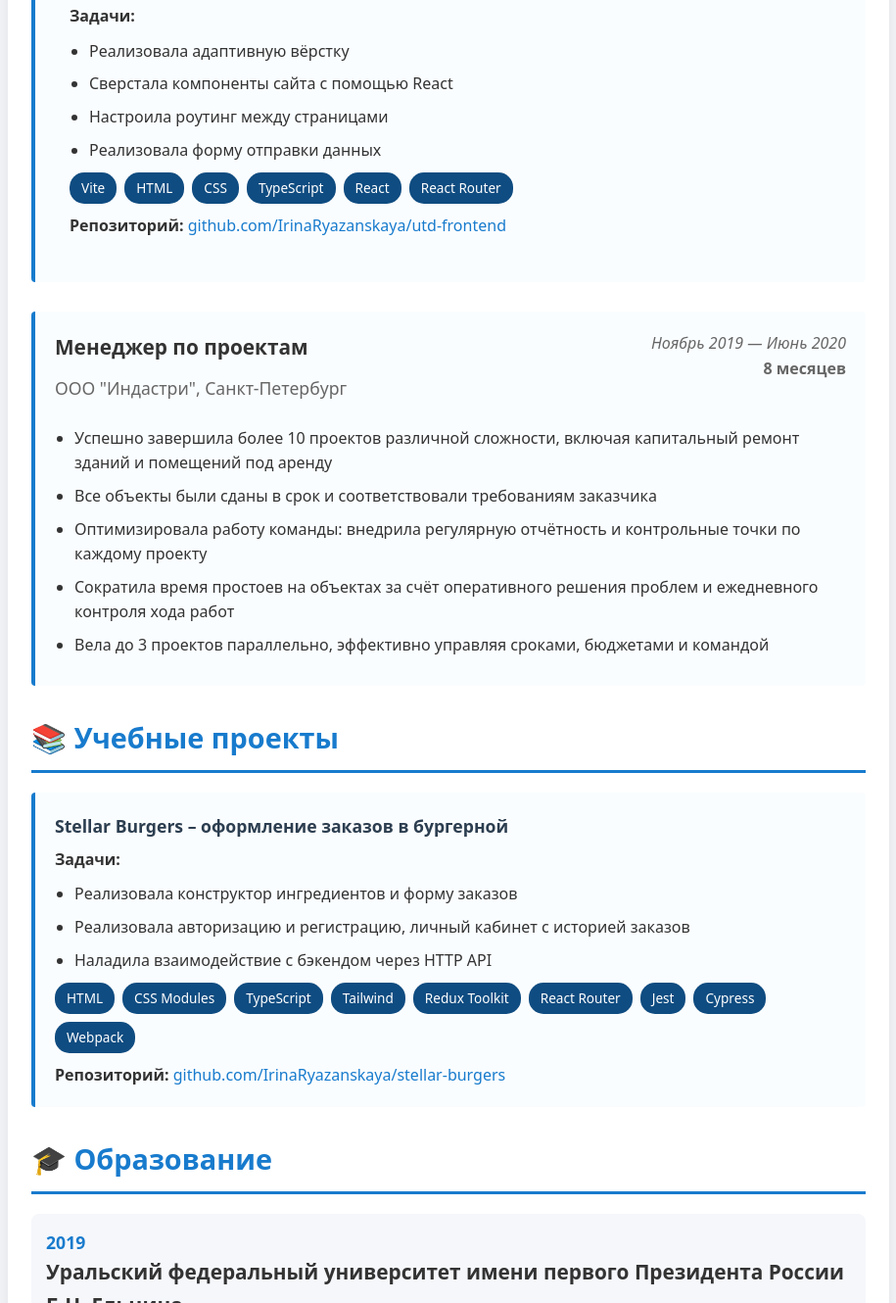
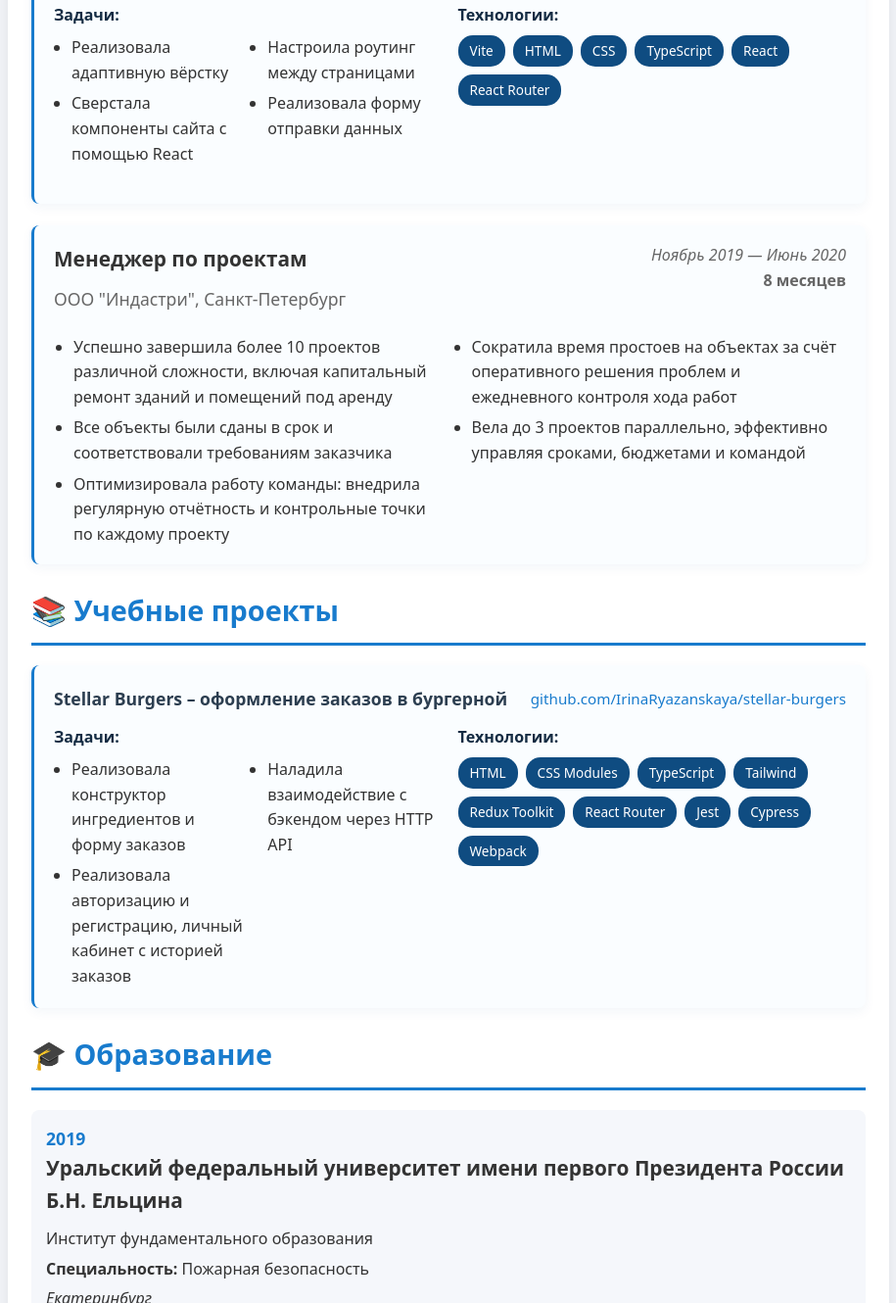
Before and after one commit to IrinaRyazanskaya/resume, a website: page index.html in a window 1280 px wide. Shown: the part 2423-3753 px from the top of the page at 98% size, without its empty margins (182-1097 px from the left). Drawn offline with Linux system fonts and the light colour scheme.

Commit message:
Сделала проекты более компактными

```diff
--- a/index.html
+++ b/index.html
@@ -177,8 +177,19 @@
               </div>
             </div>
 
-            <div class="project">
+            <div class="project project_compact">
+              <div class="project__header">
                 <h4 class="project__title">Лендинг для диджитал-агентства "Blancy"</h4>
+                <a
+                  href="https://github.com/IrinaRyazanskaya/blancy-frontend"
+                  target="_blank"
+                  class="project__repo-link"
+                >
+                  github.com/IrinaRyazanskaya/blancy-frontend
+                </a>
+              </div>
+              <div class="project__grid">
+                <div class="project__tasks">
                   <p class="project__tasks-label">Задачи:</p>
                   <ul class="project__list">
                     <li class="project__list-item">
@@ -186,22 +197,17 @@
                     </li>
                     <li class="project__list-item">Сверстала компоненты сайта с помощью React</li>
                   </ul>
+                </div>
+                <div class="project__stack">
+                  <p class="project__stack-label">Технологии:</p>
                   <div class="tech-stack">
                     <span class="tech-stack__item">HTML</span>
                     <span class="tech-stack__item">CSS Modules</span>
                     <span class="tech-stack__item">React</span>
                     <span class="tech-stack__item">Next.js</span>
                   </div>
-              <p class="project__repo-block">
-                <span class="project__repo-label">Репозиторий:</span>
-                <a
-                  href="https://github.com/IrinaRyazanskaya/blancy-frontend"
-                  target="_blank"
-                  class="link"
-                >
-                  github.com/IrinaRyazanskaya/blancy-frontend
-                </a>
-              </p>
+                </div>
+              </div>
             </div>
           </article>
 
@@ -217,8 +223,19 @@
               </div>
             </div>
 
-            <div class="project">
+            <div class="project project_compact">
+              <div class="project__header">
                 <h4 class="project__title">Сайт для компании "УралТехДеталь"</h4>
+                <a
+                  href="https://github.com/IrinaRyazanskaya/utd-frontend"
+                  target="_blank"
+                  class="project__repo-link"
+                >
+                  github.com/IrinaRyazanskaya/utd-frontend
+                </a>
+              </div>
+              <div class="project__grid">
+                <div class="project__tasks">
                   <p class="project__tasks-label">Задачи:</p>
                   <ul class="project__list">
                     <li class="project__list-item">Реализовала адаптивную вёрстку</li>
@@ -226,6 +243,9 @@
                     <li class="project__list-item">Настроила роутинг между страницами</li>
                     <li class="project__list-item">Реализовала форму отправки данных</li>
                   </ul>
+                </div>
+                <div class="project__stack">
+                  <p class="project__stack-label">Технологии:</p>
                   <div class="tech-stack">
                     <span class="tech-stack__item">Vite</span>
                     <span class="tech-stack__item">HTML</span>
@@ -234,16 +254,8 @@
                     <span class="tech-stack__item">React</span>
                     <span class="tech-stack__item">React Router</span>
                   </div>
-              <p class="project__repo-block">
-                <span class="project__repo-label">Репозиторий:</span>
-                <a
-                  href="https://github.com/IrinaRyazanskaya/utd-frontend"
-                  target="_blank"
-                  class="link"
-                >
-                  github.com/IrinaRyazanskaya/utd-frontend
-                </a>
-              </p>
+                </div>
+              </div>
             </div>
           </article>
 
@@ -284,8 +296,19 @@
         <section class="section">
           <h2 class="section__title">📚 Учебные проекты</h2>
 
-          <div class="project project_standalone">
+          <div class="project project_standalone project_compact">
+            <div class="project__header">
               <h4 class="project__title">Stellar Burgers – оформление заказов в бургерной</h4>
+              <a
+                href="https://github.com/IrinaRyazanskaya/stellar-burgers"
+                target="_blank"
+                class="project__repo-link"
+              >
+                github.com/IrinaRyazanskaya/stellar-burgers
+              </a>
+            </div>
+            <div class="project__grid">
+              <div class="project__tasks">
                 <p class="project__tasks-label">Задачи:</p>
                 <ul class="project__list">
                   <li class="project__list-item">
@@ -296,6 +319,9 @@
                   </li>
                   <li class="project__list-item">Наладила взаимодействие с бэкендом через HTTP API</li>
                 </ul>
+              </div>
+              <div class="project__stack">
+                <p class="project__stack-label">Технологии:</p>
                 <div class="tech-stack">
                   <span class="tech-stack__item">HTML</span>
                   <span class="tech-stack__item">CSS Modules</span>
@@ -307,16 +333,8 @@
                   <span class="tech-stack__item">Cypress</span>
                   <span class="tech-stack__item">Webpack</span>
                 </div>
-            <p class="project__repo-block">
-              <span class="project__repo-label">Репозиторий:</span>
-              <a
-                href="https://github.com/IrinaRyazanskaya/stellar-burgers"
-                target="_blank"
-                class="link"
-              >
-                github.com/IrinaRyazanskaya/stellar-burgers
-              </a>
-            </p>
+              </div>
+            </div>
           </div>
         </section>
 
--- a/styles.css
+++ b/styles.css
@@ -214,21 +214,23 @@ body {
 }
 
 .job {
-  margin-bottom: 30px;
-  padding: 20px;
-  border-left: 4px solid var(--accent-color);
-  border-radius: 4px;
+  margin-bottom: 22px;
+  padding: 18px 20px;
+  border-left: 3px solid var(--accent-color);
+  border-radius: 8px;
 
   background-color: #fafdff;
+  box-shadow: 0 4px 12px rgb(15 76 129 / 5%);
 }
 
 .job__header {
   display: flex;
   flex-wrap: wrap;
+  gap: 8px 16px;
   align-items: flex-start;
   justify-content: space-between;
 
-  margin-bottom: 15px;
+  margin-bottom: 12px;
 }
 
 .job__info {
@@ -258,36 +260,107 @@ body {
   font-style: normal;
 }
 
+.job__list {
+  column-count: 2;
+  column-gap: 24px;
+  margin-top: 10px;
+  margin-left: 20px;
+}
+
+.job__list-item {
+  break-inside: avoid;
+  margin-bottom: 6px;
+}
+
 .project {
-  margin-bottom: 25px;
-  padding-left: 15px;
+  margin-bottom: 20px;
+}
+
+.project_compact {
+  padding-top: 12px;
+  border-top: 1px solid var(--accent-color-silver);
+}
+
+.project_standalone {
+  margin-bottom: 22px;
+  padding: 20px;
+  border-left: 3px solid var(--accent-color);
+  border-radius: 8px;
+
+  background-color: #fafdff;
+  box-shadow: 0 4px 12px rgb(15 76 129 / 5%);
+}
+
+.project_standalone.project_compact {
+  padding-top: 20px;
+  border-top: 0;
+}
+
+.project__header {
+  display: flex;
+  flex-wrap: wrap;
+  gap: 8px 16px;
+  align-items: center;
+  justify-content: space-between;
+
+  margin-bottom: 12px;
 }
 
 .project__title {
-  margin-bottom: 8px;
   font-size: 1.1rem;
   font-weight: 600;
   color: #2c3e50;
 }
 
-.project__tasks-label {
-  font-weight: bold;
+.project__grid {
+  display: grid;
+  grid-template-columns: repeat(auto-fit, minmax(220px, 1fr));
+  gap: 16px;
+  align-items: flex-start;
+}
+
+.project__tasks-label,
+.project__stack-label {
+  font-weight: 600;
+  color: #152c43;
 }
 
 .project__list {
-  margin-top: 10px;
-  margin-left: 20px;
+  column-count: 2;
+  column-gap: 22px;
+  margin-top: 8px;
+  margin-left: 18px;
 }
 
 .project__list-item {
-  margin-bottom: 8px;
+  break-inside: avoid;
+  margin-bottom: 6px;
+}
+
+.project__stack {
+  display: flex;
+  flex-direction: column;
+  gap: 8px;
+}
+
+.project__repo-link {
+  border-bottom: 1px solid transparent;
+
+  font-size: 0.95rem;
+  color: var(--accent-color);
+  text-decoration: none;
+  word-break: break-all;
+}
+
+.project__repo-link:hover {
+  border-bottom-color: currentcolor;
 }
 
 .tech-stack {
   display: flex;
   flex-wrap: wrap;
   gap: 8px;
-  margin-top: 10px;
+  margin-top: 0;
 }
 
 .tech-stack__item {
@@ -300,14 +373,6 @@ body {
   background-color: var(--accent-color-dark);
 }
 
-.project__repo-block {
-  margin-top: 10px;
-}
-
-.project__repo-label {
-  font-weight: bold;
-}
-
 .link {
   color: var(--accent-color);
   text-decoration: none;
@@ -316,24 +381,6 @@ body {
 
 .link:hover {
   text-decoration: underline;
-}
-
-.job__list {
-  margin-top: 10px;
-  margin-left: 20px;
-}
-
-.job__list-item {
-  margin-bottom: 8px;
-}
-
-.project_standalone {
-  margin-bottom: 30px;
-  padding: 20px;
-  border-left: 4px solid var(--accent-color);
-  border-radius: 4px;
-
-  background-color: #fafdff;
 }
 
 .education {
@@ -406,4 +453,18 @@ body {
   .about__previous {
     padding: 18px;
   }
+
+  .project__header {
+    flex-direction: column;
+    align-items: flex-start;
+  }
+
+  .project__grid {
+    grid-template-columns: 1fr;
+  }
+
+  .job__list,
+  .project__list {
+    column-count: 1;
+  }
 }
```
Lines whose indentation alone changed are shown as unchanged.
